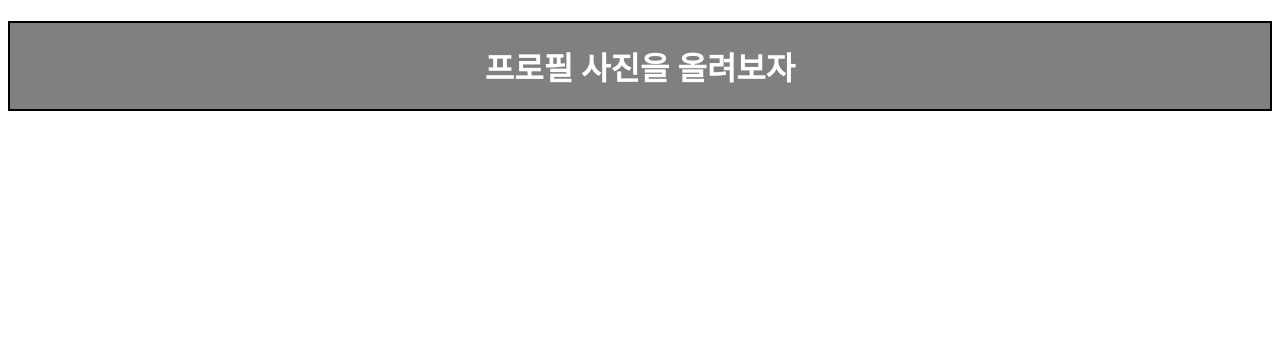
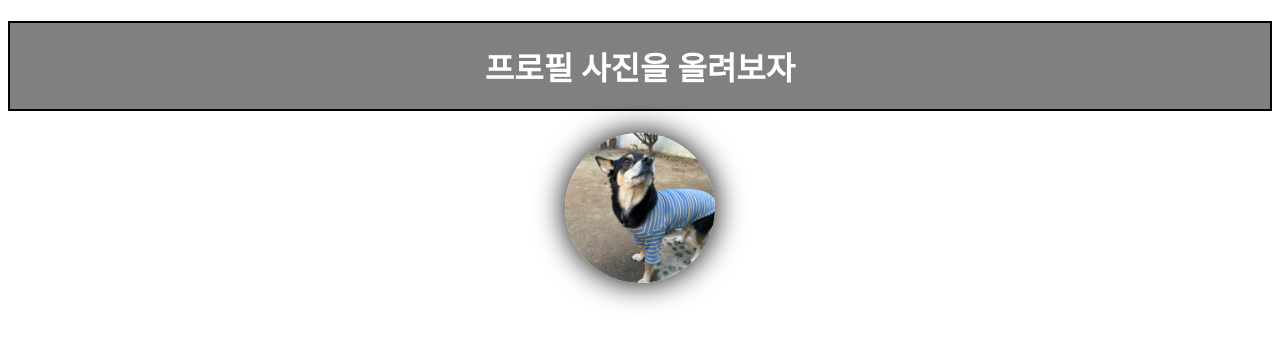
Before and after one commit to woodong27/Web, a plain HTML site: page 강의 실습/03.08/프로필.html in a window 1280 px wide. Drawn offline with Linux system fonts and the light colour scheme.

Commit message:
03/08/2023

```diff
--- a/강의 실습/03.08/업그레이드하기.html
+++ b/강의 실습/03.08/프로필.html
@@ -4,7 +4,7 @@
         <meta charset="UTF-8">
         <meta http-equiv="X-UA-Compatible" content="IE=edge">
         <meta name="viewport" content="width=device-width, initial-scale=1.0">
-        <title>Document</title>
+        <title>프로필</title>
         <style>
             .grayborder {
                 background-color: gray;
@@ -13,9 +13,21 @@
                 padding: 20px 10px;
                 text-align: center;
             }
+
+            .profile {
+                width: 150px;
+                height: 150px;
+                border-radius: 50%;
+                background-image: url("./sunny.jpg");
+                background-size: cover;
+                margin: 0px auto;
+                /* 이미지 뒤에 그림자 넣어주기 */
+                box-shadow: 0px 0px 30px 0px black;
+            }
         </style>
     </head>
     <body>
         <h1 class="grayborder">프로필 사진을 올려보자</h1>
+        <div class="profile"></div>
     </body>
 </html>
```
Also changed, not shown: 강의 실습/03.08/margin정렬.html (+2 -1 lines), 강의 실습/03.08/배경.html (added, +21 -0 lines), 데일리 실습/2차/daily_02_5 참고/데일리 실습_web_02_5_P.html (+1 -1 lines), 강의 실습/03.08/sunny.jpg (added), 강의 실습/03.08/치킨마요.html (renamed from 강의 실습/03.08/test.html).
